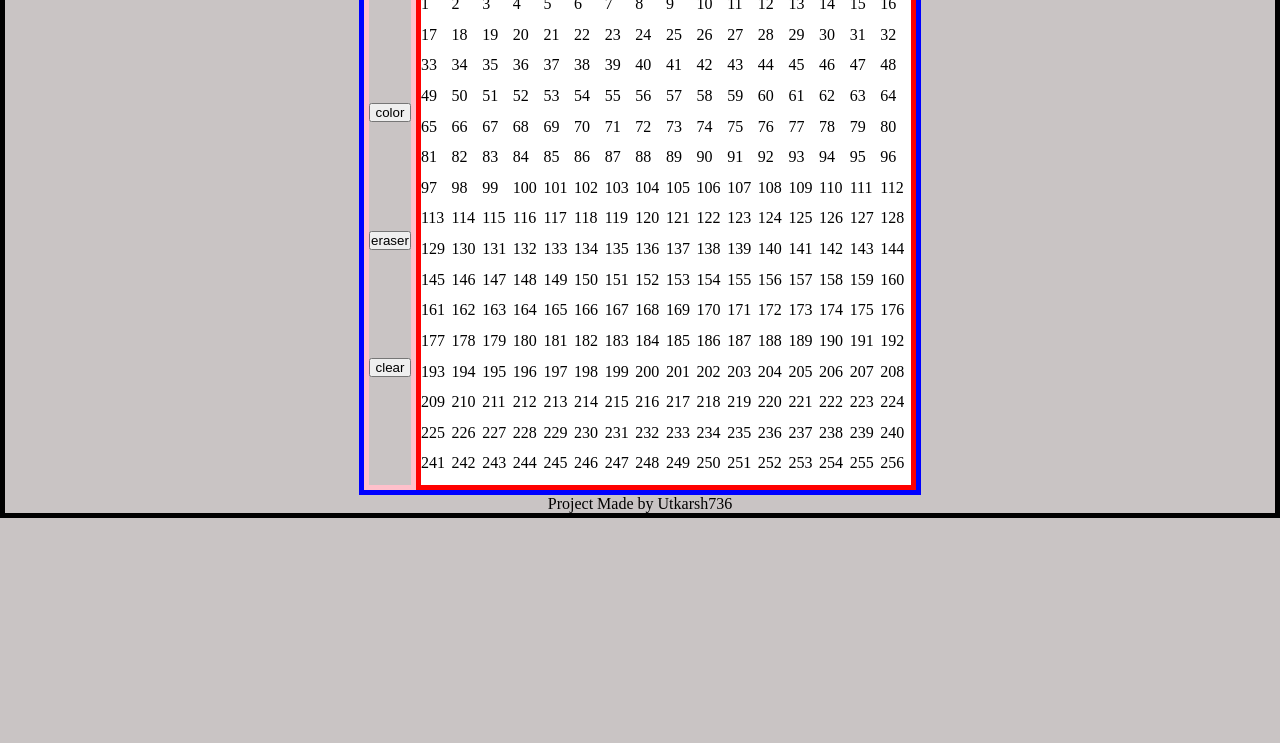
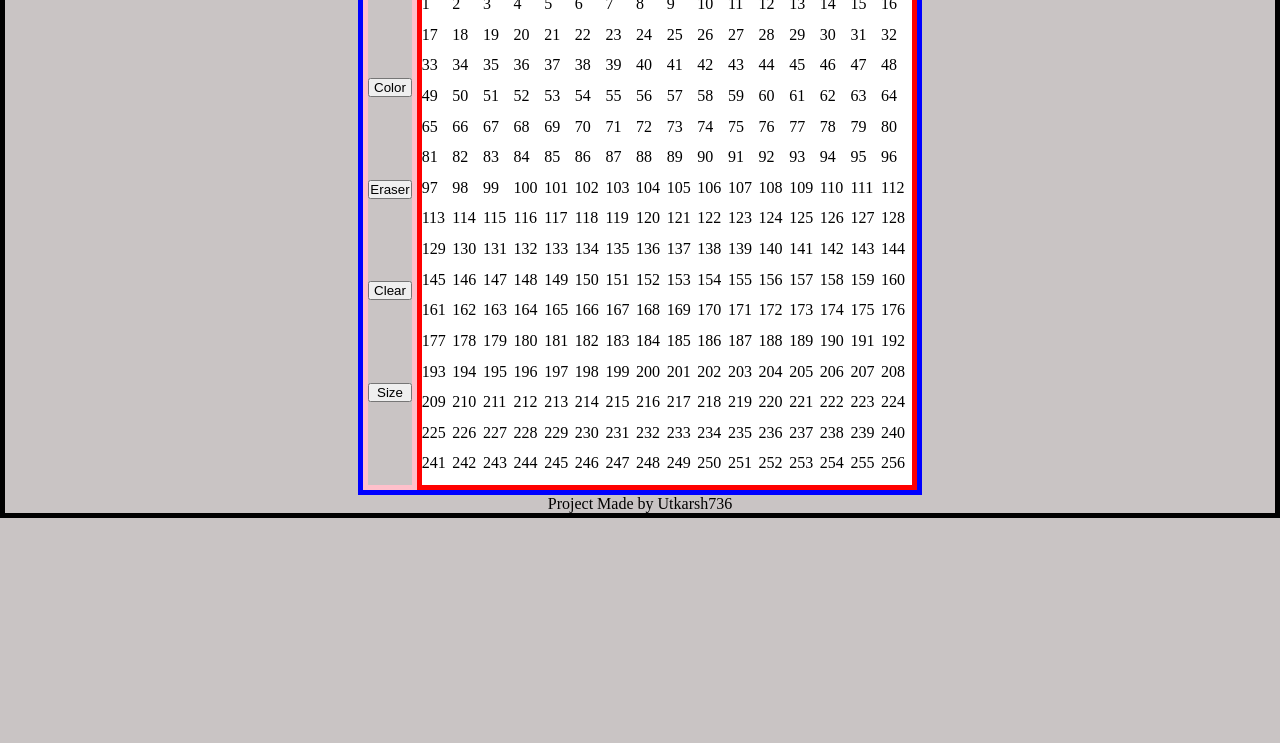
Before and after one commit to Utkarsh736/odin-Etch-a-Sketch, a plain HTML site: page index.html in a window 1280 px wide. Shown: the part 57-800 px from the top of the page. Drawn offline with Linux system fonts and the light colour scheme.

Commit message:
size button added

```diff
--- a/index.html
+++ b/index.html
@@ -10,13 +10,14 @@
 <body>
     <div class="container" id="container">
         <header>
-            <h1>Etch-a-Sketch</h1>
+            <h1 class="title">Etch-a-Sketch</h1>
         </header>
         <main class="main">
             <div class="panel">
-                <button>color</button>
-                <button>eraser</button>
-                <button>clear</button>
+                <button id="color">Color</button>
+                <button id="eraser">Eraser</button>
+                <button id="clear">Clear</button>
+                <button id="size">Size</button>
             </div>
             <div class="grid" id="grid"></div>
         </main>
```
